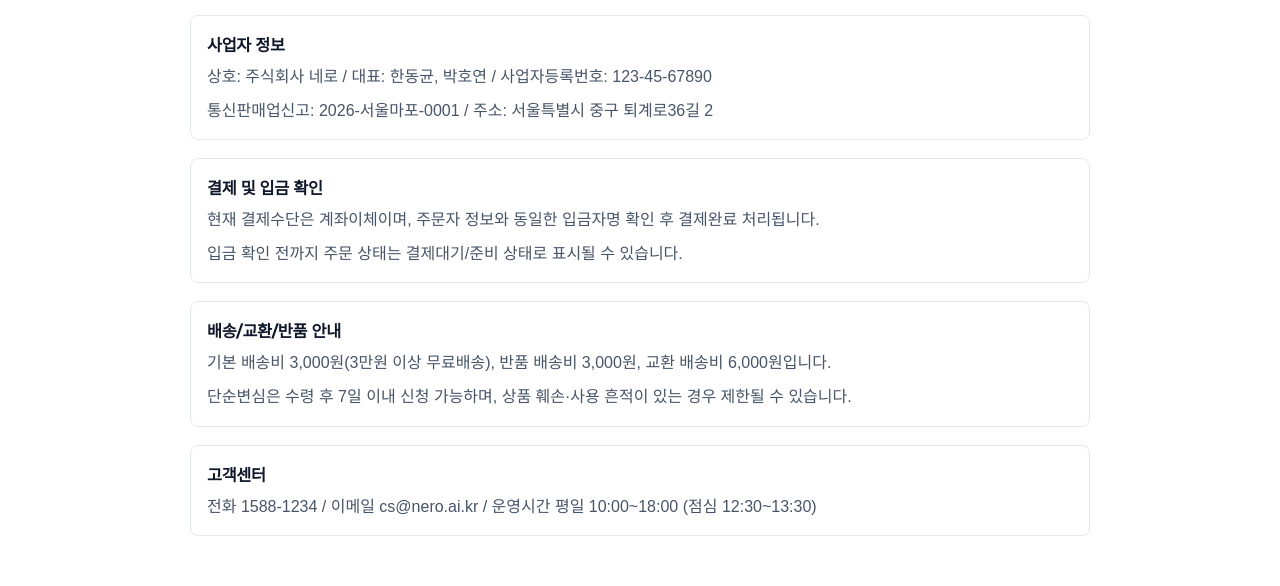
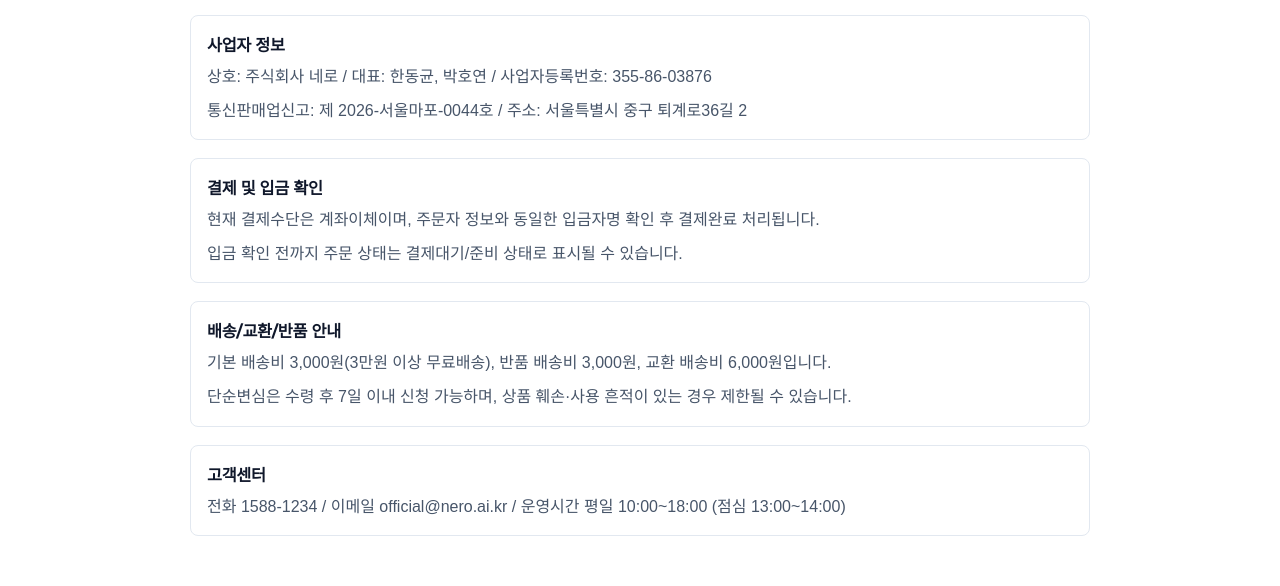
Before and after one commit to NERO-SERVICE/Sausalito_FE, a website built with Vite: page pages/commerce-notice.html in a window 1280 px wide. Shown: the part 214-800 px from the top of the page. Built offline with nearby package versions, Linux system fonts and the light colour scheme; no server answers; a web font is replaced by a local one.

Commit message:
Fix: 회사정보 수정

```diff
--- a/pages/commerce-notice.html
+++ b/pages/commerce-notice.html
@@ -19,8 +19,8 @@
       <h2>전자상거래 필수 고지</h2>
       <section class="legal-section">
         <h3>사업자 정보</h3>
-        <p>상호: 주식회사 네로 / 대표: 한동균, 박호연 / 사업자등록번호: 123-45-67890</p>
-        <p>통신판매업신고: 2026-서울마포-0001 / 주소: 서울특별시 중구 퇴계로36길 2</p>
+        <p>상호: 주식회사 네로 / 대표: 한동균, 박호연 / 사업자등록번호: 355-86-03876</p>
+        <p>통신판매업신고: 제 2026-서울마포-0044호 / 주소: 서울특별시 중구 퇴계로36길 2</p>
       </section>
       <section class="legal-section">
         <h3>결제 및 입금 확인</h3>
@@ -34,7 +34,7 @@
       </section>
       <section class="legal-section">
         <h3>고객센터</h3>
-        <p>전화 1588-1234 / 이메일 cs@nero.ai.kr / 운영시간 평일 10:00~18:00 (점심 12:30~13:30)</p>
+        <p>전화 1588-1234 / 이메일 official@nero.ai.kr / 운영시간 평일 10:00~18:00 (점심 13:00~14:00)</p>
       </section>
     </main>
 
```
Also changed, not shown: pages/terms.html (+1 -1 lines).
